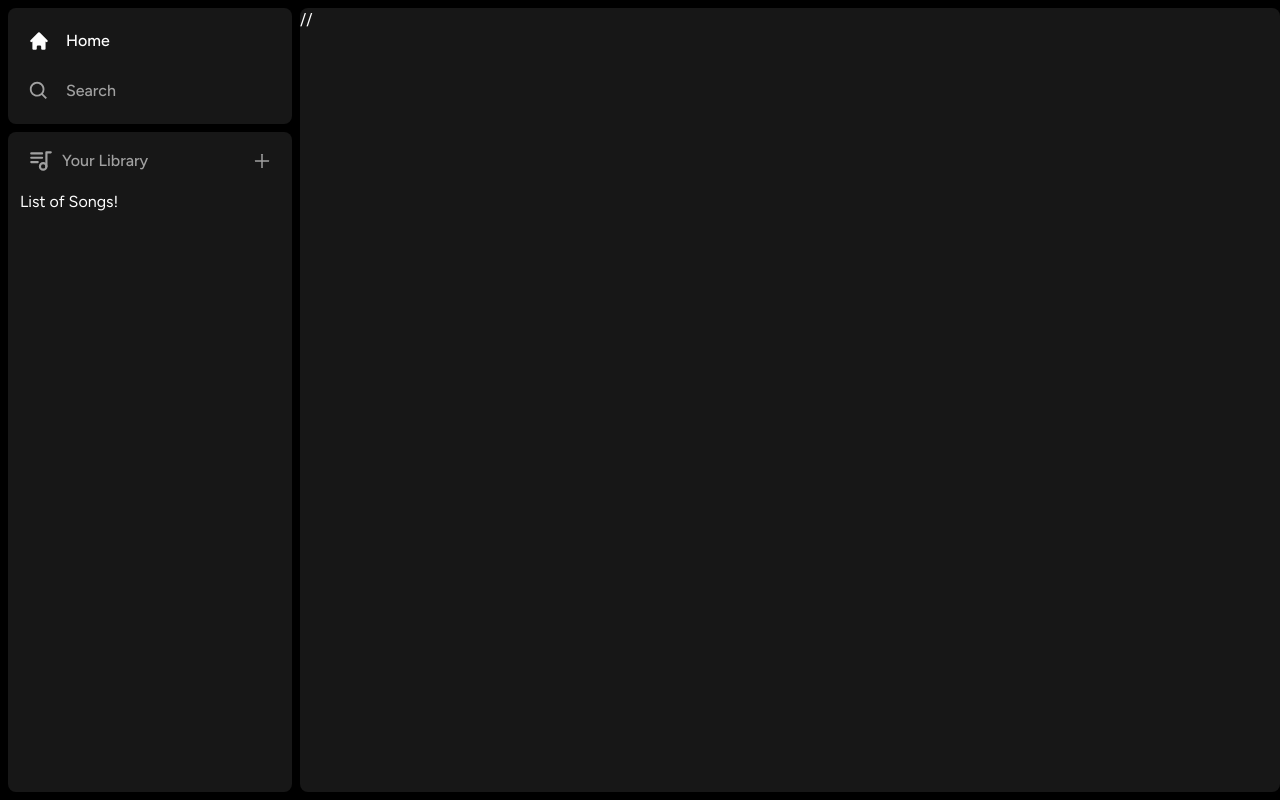
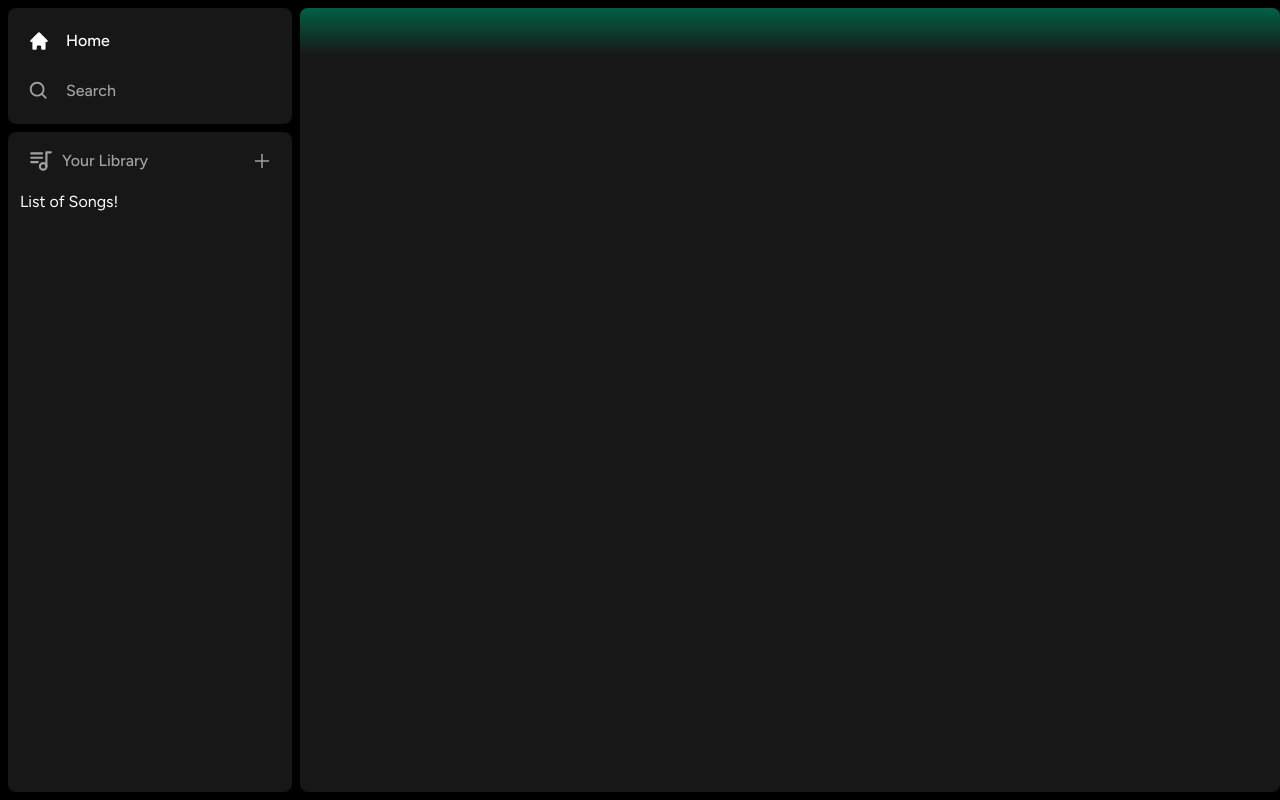
Before and after one commit to RachelGreenwood/spotify-clone, a Next.js app: page / in a window 1280 px wide. Built offline with nearby package versions, Linux system fonts and the light colour scheme.

Commit message:
Adds Gradient Bar

```diff
--- a/components/Header.tsx
+++ b/components/Header.tsx
@@ -1,6 +1,7 @@
 "use client";
 
 import { useRouter } from "next/navigation";
+import { twMerge } from "tailwind-merge";
 
 interface HeaderProps {
   children: React.ReactNode;
@@ -17,8 +18,7 @@ const Header: React.FC<HeaderProps> = ({
         //Handle logout in the future
     }
     return (
-        <div>
-            //
+        <div className={twMerge(`h-fit bg-gradient-to-b from-emerald-800 p-6`, className)}>
         </div>
     );
 }
```
